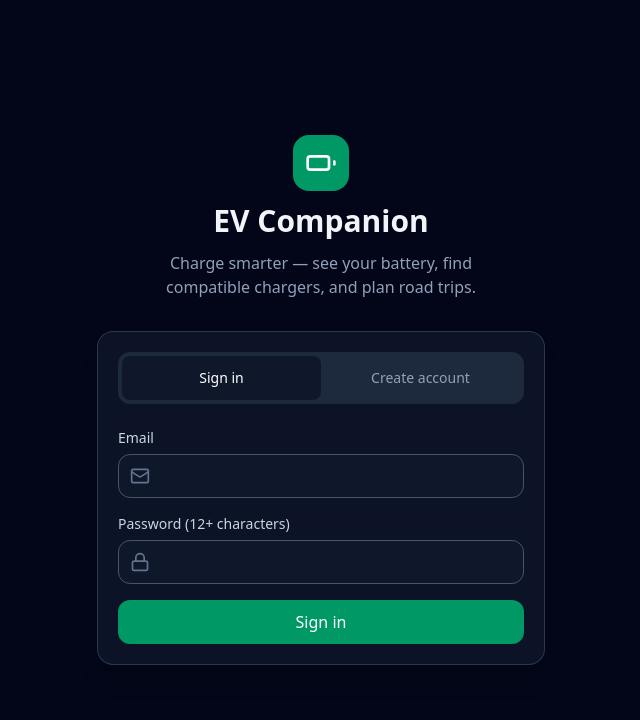
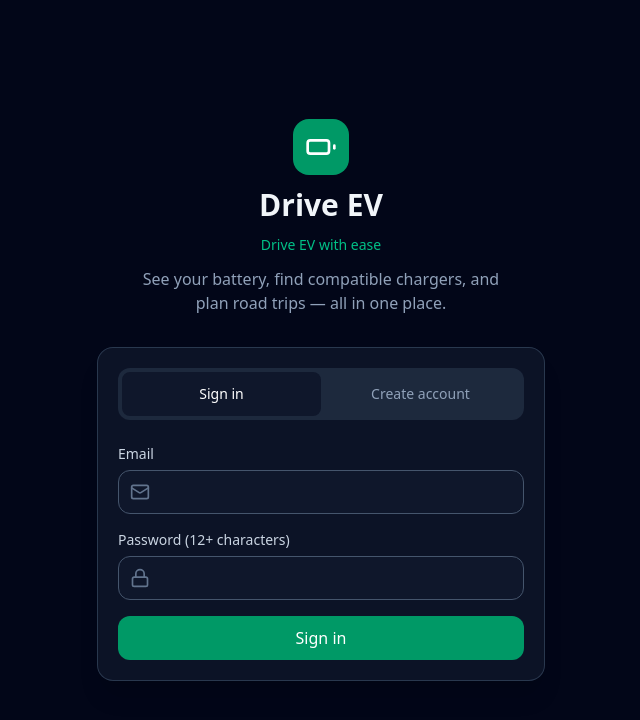
Before and after one commit to manneniakhil-jpg/forge, a Next.js app in the folder apps/web/: page /auth in a window 1280 px wide. Shown: the top 720 px of the page, without its empty margins (319-959 px from the left). Built offline with nearby package versions, Linux system fonts and the light colour scheme.

Commit message:
Rebrand app to Drive EV with drieEV.com tagline

```diff
--- a/apps/web/src/app/auth/page.tsx
+++ b/apps/web/src/app/auth/page.tsx
@@ -7,6 +7,7 @@ import { Button, Input, Label, Card } from "@/components/ui";
 import { apiFetch, setAuthToken, getAuthToken } from "@/lib/utils";
 import { notifyActiveVehicleChanged } from "@/lib/vehicle-events";
 import type { VehicleKind } from "@ev/domain";
+import { APP_NAME, APP_TAGLINE } from "@/lib/brand";
 
 function AuthForm() {
   const router = useRouter();
@@ -120,9 +121,10 @@ function AuthForm() {
         <div className="flex h-14 w-14 items-center justify-center rounded-2xl bg-emerald-600">
           <Battery className="h-8 w-8 text-white" />
         </div>
-        <h1 className="text-3xl font-bold">EV Companion</h1>
+        <h1 className="text-3xl font-bold">{APP_NAME}</h1>
+        <p className="text-sm font-medium text-emerald-400/90">{APP_TAGLINE}</p>
         <p className="max-w-sm text-slate-400">
-          Charge smarter — see your battery, find compatible chargers, and plan road trips.
+          See your battery, find compatible chargers, and plan road trips — all in one place.
         </p>
       </div>
 
--- a/apps/web/src/app/layout.tsx
+++ b/apps/web/src/app/layout.tsx
@@ -1,10 +1,22 @@
 import type { Metadata, Viewport } from "next";
 import "./globals.css";
 import { AppShell } from "@/components/app-shell";
+import { APP_DESCRIPTION, APP_NAME, APP_URL, APP_TAGLINE } from "@/lib/brand";
 
 export const metadata: Metadata = {
-  title: "EV Companion",
-  description: "See charge state, find chargers, plan trips, and track charging costs.",
+  title: {
+    default: APP_NAME,
+    template: `%s · ${APP_NAME}`,
+  },
+  description: APP_DESCRIPTION,
+  applicationName: APP_NAME,
+  metadataBase: new URL(APP_URL),
+  openGraph: {
+    title: APP_NAME,
+    description: APP_TAGLINE,
+    siteName: APP_NAME,
+    url: APP_URL,
+  },
 };
 
 export const viewport: Viewport = {
--- a/apps/web/src/components/app-shell.tsx
+++ b/apps/web/src/components/app-shell.tsx
@@ -4,6 +4,7 @@ import Link from "next/link";
 import { usePathname } from "next/navigation";
 import { Battery, History, MapPin, Route, LogOut, Settings } from "lucide-react";
 import { cn, clearAuthToken } from "@/lib/utils";
+import { APP_NAME, APP_TAGLINE } from "@/lib/brand";
 
 const nav = [
   { href: "/", label: "Home", icon: Battery },
@@ -27,7 +28,10 @@ export function AppShell({ children }: { children: React.ReactNode }) {
             <div className="flex h-9 w-9 items-center justify-center rounded-xl bg-emerald-600">
               <Battery className="h-5 w-5 text-white" aria-hidden />
             </div>
-            <span className="text-lg font-semibold tracking-tight">EV Companion</span>
+            <div className="leading-tight">
+              <span className="text-lg font-semibold tracking-tight">{APP_NAME}</span>
+              <span className="hidden text-xs text-slate-500 sm:block">{APP_TAGLINE}</span>
+            </div>
           </div>
           <div className="flex items-center gap-1">
             <Link
--- /dev/null
+++ b/apps/web/src/lib/brand.ts
@@ -0,0 +1,7 @@
+/** Product branding — https://drieEV.com */
+export const APP_NAME = "Drive EV";
+export const APP_TAGLINE = "Drive EV with ease";
+export const APP_DOMAIN = "drieEV.com";
+export const APP_URL = `https://${APP_DOMAIN}`;
+export const APP_DESCRIPTION =
+  "Drive EV with ease — see your charge, find compatible chargers, plan trips, and track costs.";
--- a/apps/web/src/lib/geocoding.ts
+++ b/apps/web/src/lib/geocoding.ts
@@ -50,7 +50,7 @@ async function nominatimSearch(
     const res = await fetch(`https://nominatim.openstreetmap.org/search?${params}`, {
       headers: {
         Accept: "application/json",
-        "User-Agent": "EVCompanion/1.0 (ev-companion-app)",
+        "User-Agent": "DriveEV/1.0 (drieEV.com)",
       },
       signal: AbortSignal.timeout(8000),
     });
```
Also changed, not shown: 1 other file (tests, documents, lock files or other folders).
